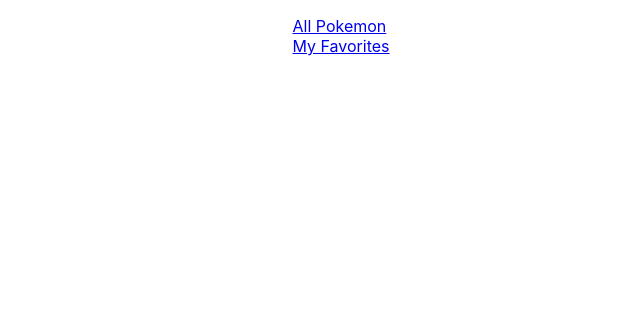
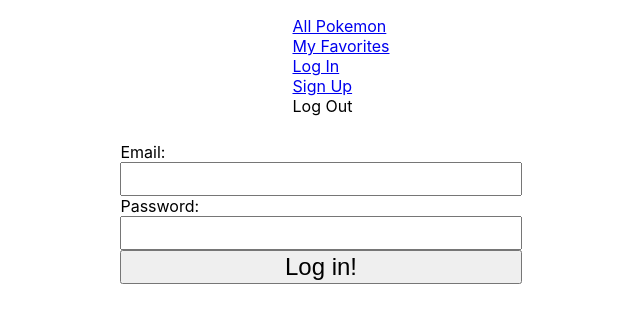
Before and after one commit to SEI-ATL-3-8/users-pokedex-frontend, a React (Create React App) app: page /login in a window 1280 px wide. Shown: the top 322 px of the page, without its empty margins (319-959 px from the left). Built offline with nearby package versions, Linux system fonts and the light colour scheme; no server answers.

Commit message:
routes and forms

```diff
--- a/src/App.js
+++ b/src/App.js
@@ -1,5 +1,7 @@
 import AllPokemon from './pages/AllPokemon'
 import FavPokemon from './pages/FavPokemon'
+import Login from './pages/Login'
+import Signup from './pages/Signup'
 import Navbar from './components/Navbar'
 import {Route} from 'react-router-dom'
 import './App.css';
@@ -92,6 +94,19 @@
         />
         }
       />
+      <Route
+      exact path = "/signup"
+      render={() =>
+        <Signup />
+        }
+      />
+      <Route
+      exact path = "/login"
+      render={() =>
+        <Login />
+        }
+      />
+
 
     </div>
   );
--- a/src/components/Navbar.js
+++ b/src/components/Navbar.js
@@ -1,4 +1,4 @@
-import {Link} from 'react-router-dom'
+import { Link } from 'react-router-dom'
 
 const Navbar = () => {
     return (
@@ -15,6 +15,27 @@
                     My Favorites
                 </Link>
             </li>
+            <li>
+                <Link
+                to="/login">
+                    Log In
+                </Link>
+            </li>
+            <li>
+                <Link
+                to="/signup">
+                    Sign Up
+                </Link>
+            </li>
+            <li>
+                <span
+                    onClick={() => {
+                        console.log('youre logged out!');
+                    }}
+                >
+                    Log Out
+                </span>
+            </li>
         </ul>
     )
 }
--- /dev/null
+++ b/src/components/SignupLoginForm.js
@@ -0,0 +1,28 @@
+import { useState } from 'react'
+
+const SignupLoginForm = (props) => {
+  const [email, setEmail] = useState('')
+  const [password, setPassword] = useState('')
+
+  return (
+    <div>
+      <form>
+        <div>
+          <label htmlFor="new-email">Email: </label>
+          <input id="new-email" value={email} onChange={(e) => { setEmail(e.target.value) }}/>
+        </div>
+
+        <div>
+          <label htmlFor="new-password">Password: </label>
+          <input type="password" id="new-password" value={password} onChange={(e) => { setPassword(e.target.value) }}/>
+        </div>
+
+        <div>
+          <input type="submit" value={props.buttonText} />
+        </div>
+      </form>
+    </div>
+  )
+}
+
+export default SignupLoginForm
--- /dev/null
+++ b/src/pages/Login.js
@@ -0,0 +1,11 @@
+import SignupLoginForm from '../components/SignupLoginForm'
+
+const Login = () => {
+  return (
+    <SignupLoginForm
+      buttonText="Log in!"
+    />
+  )
+}
+
+export default Login
--- /dev/null
+++ b/src/pages/Signup.js
@@ -0,0 +1,11 @@
+import SignupLoginForm from '../components/SignupLoginForm'
+
+const Signup = () => {
+  return (
+    <SignupLoginForm
+      buttonText="Sign up!"
+    />
+  )
+}
+
+export default Signup
```
